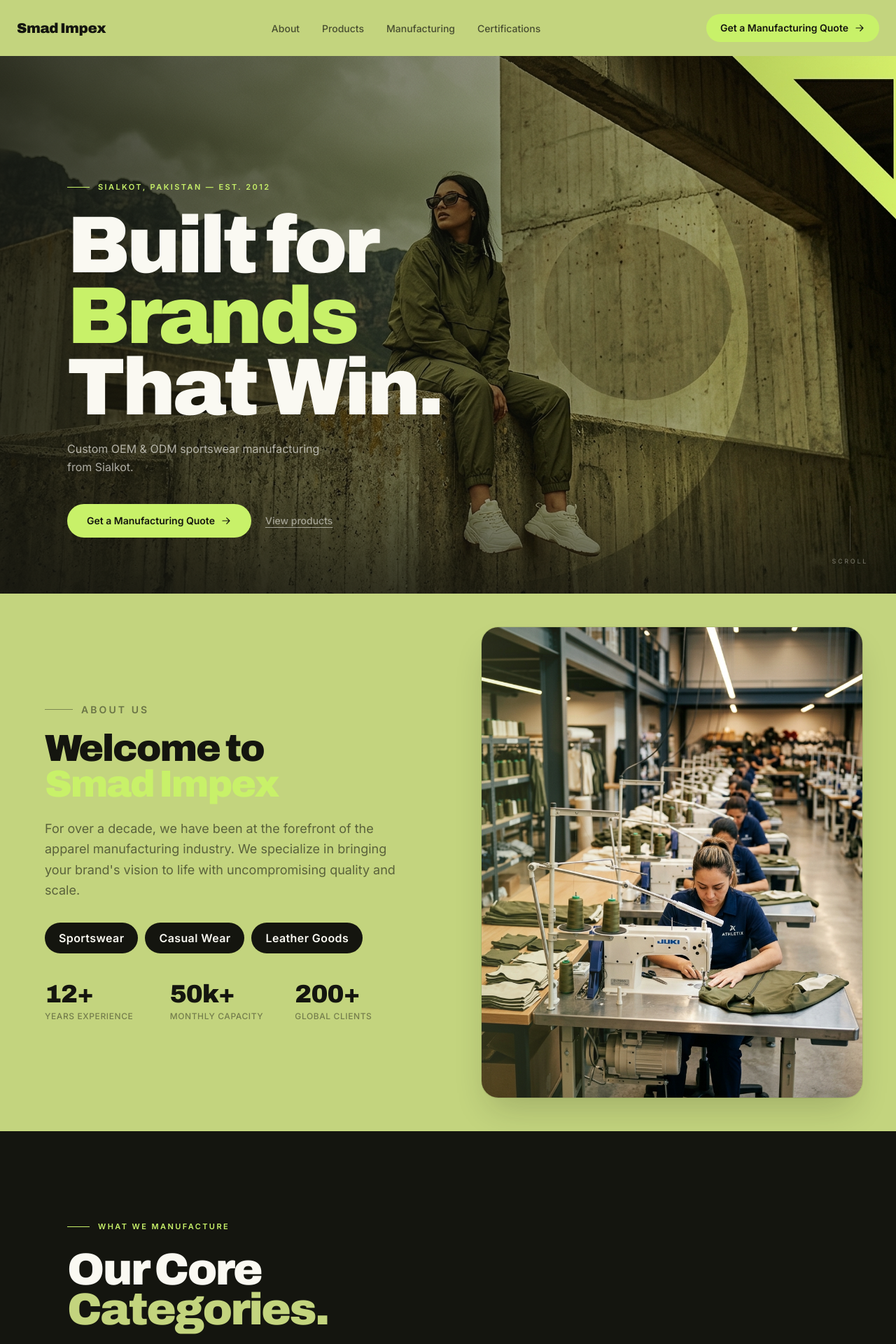
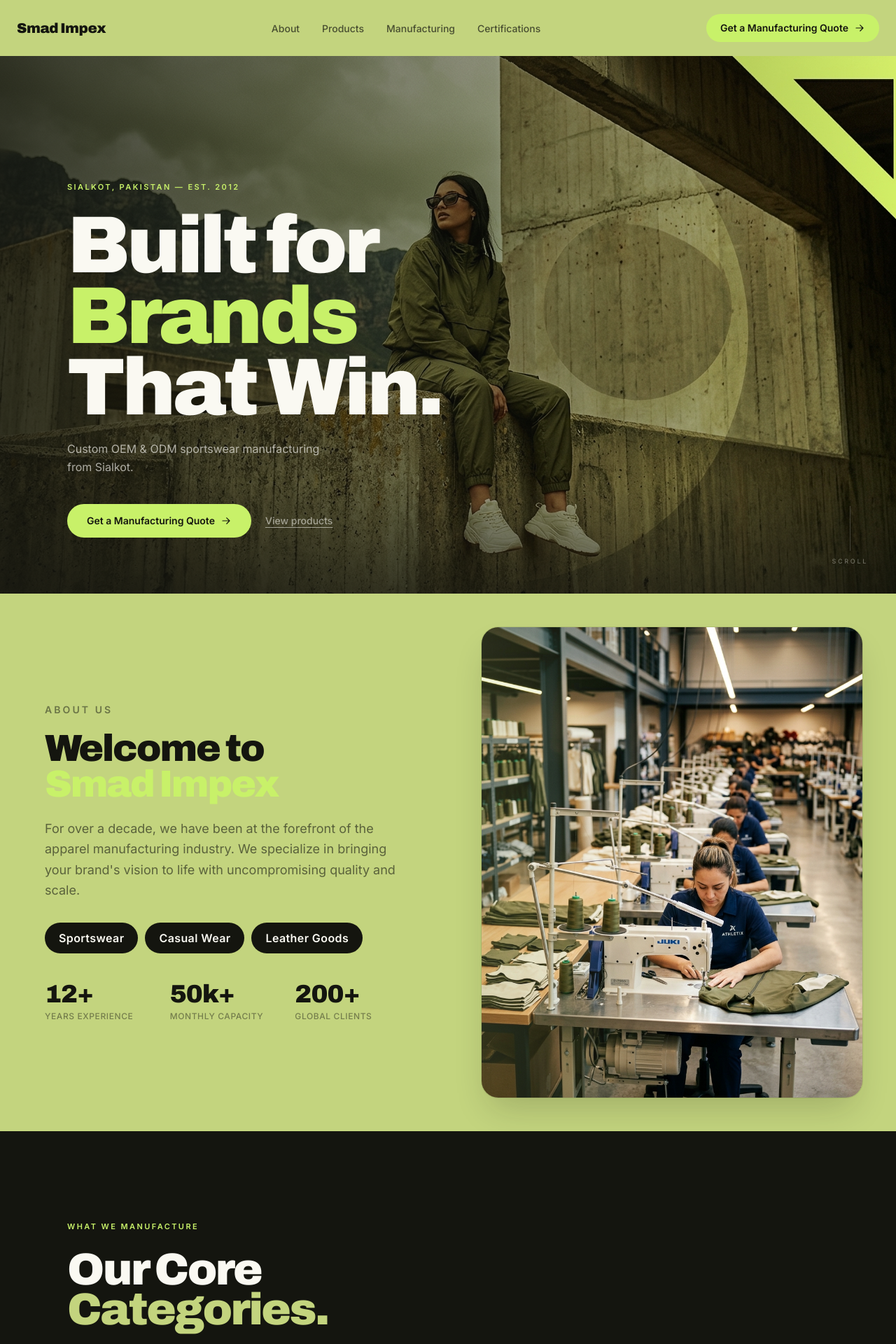
Before and after one commit to MuhammadTahir32/Smad-Impex-prototype, a React (Vite) app: page / in a window 1280 px wide. Shown: the top 1920 px of the page at 70% size. Built offline with nearby package versions, Linux system fonts and the light colour scheme.

Commit message:
Remove dashes from the start of every heading

```diff
--- a/src/components/sections/About.tsx
+++ b/src/components/sections/About.tsx
@@ -27,7 +27,6 @@
             }`}
           >
             <div className="flex items-center gap-3 mb-5">
-              <span className="h-px w-10 bg-ink-950/40" />
               <span className="text-xs md:text-sm font-semibold uppercase tracking-[0.22em] text-ink-950/50">
                 About Us
               </span>
--- a/src/components/sections/Categories.tsx
+++ b/src/components/sections/Categories.tsx
@@ -58,7 +58,6 @@
         }`}
       >
         <div className="flex items-center gap-3 mb-6">
-          <span className="h-px w-8 bg-lime-500" />
           <span className="text-[11px] font-semibold uppercase tracking-[0.22em] text-lime-500">
             What We Manufacture
           </span>
--- a/src/components/sections/Hero.tsx
+++ b/src/components/sections/Hero.tsx
@@ -39,7 +39,6 @@
           }`}
           style={{ transitionDelay: '0ms' }}
         >
-          <span className="h-px w-8 bg-lime-500" />
           <span className="text-[11px] font-semibold uppercase tracking-[0.22em] text-lime-500">
             Sialkot, Pakistan — Est. 2012
           </span>
--- a/src/components/sections/Newsletter.tsx
+++ b/src/components/sections/Newsletter.tsx
@@ -72,7 +72,6 @@
             {/* ── Left: copy ── */}
             <div className="lg:col-span-6">
               <div className="flex items-center gap-3 mb-6">
-                <span className="h-px w-8 bg-lime-500" />
                 <span className="text-[11px] font-semibold uppercase tracking-[0.22em] text-lime-500">
                   Get Started
                 </span>
--- a/src/components/sections/Process.tsx
+++ b/src/components/sections/Process.tsx
@@ -42,7 +42,6 @@
           }`}
         >
           <div className="flex items-center gap-3 mb-6">
-            <span className="h-px w-8 bg-ink-950/40" />
             <span className="text-[11px] font-semibold uppercase tracking-[0.22em] text-ink-950/50">
               OEM & ODM Process
             </span>
--- a/src/components/sections/Products.tsx
+++ b/src/components/sections/Products.tsx
@@ -49,7 +49,6 @@
         }`}
       >
         <div className="flex items-center gap-3 mb-6">
-          <span className="h-px w-8 bg-ink-950/40" />
           <span className="text-[11px] font-semibold uppercase tracking-[0.22em] text-ink-950/50">
             Our Top Sellers
           </span>
@@ -61,7 +60,7 @@
           >
             Top-Selling
             <br />
-            <span className="text-ink-950/30">Products.</span>
+            <span className="text-ink-950">Products.</span>
           </h2>
           <p className="text-ink-950/50 text-sm font-body max-w-xs leading-relaxed">
             Custom manufactured with your brand, your specs, your standards. Every piece below ships from our Sialkot facility.
--- a/src/components/sections/Testimonials.tsx
+++ b/src/components/sections/Testimonials.tsx
@@ -107,7 +107,6 @@
             }`}
           >
             <div className="flex items-center gap-3 mb-6">
-              <span className="h-px w-8 bg-lime-500" />
               <span className="text-[11px] font-semibold uppercase tracking-[0.22em] text-lime-500">
                 Why Choose Us
               </span>
@@ -170,7 +169,6 @@
             }`}
           >
             <div className="flex items-center gap-3 mb-5">
-              <span className="h-px w-8 bg-lime-500" />
               <span className="text-[11px] font-semibold uppercase tracking-[0.22em] text-lime-500">
                 Testimonials
               </span>
```
